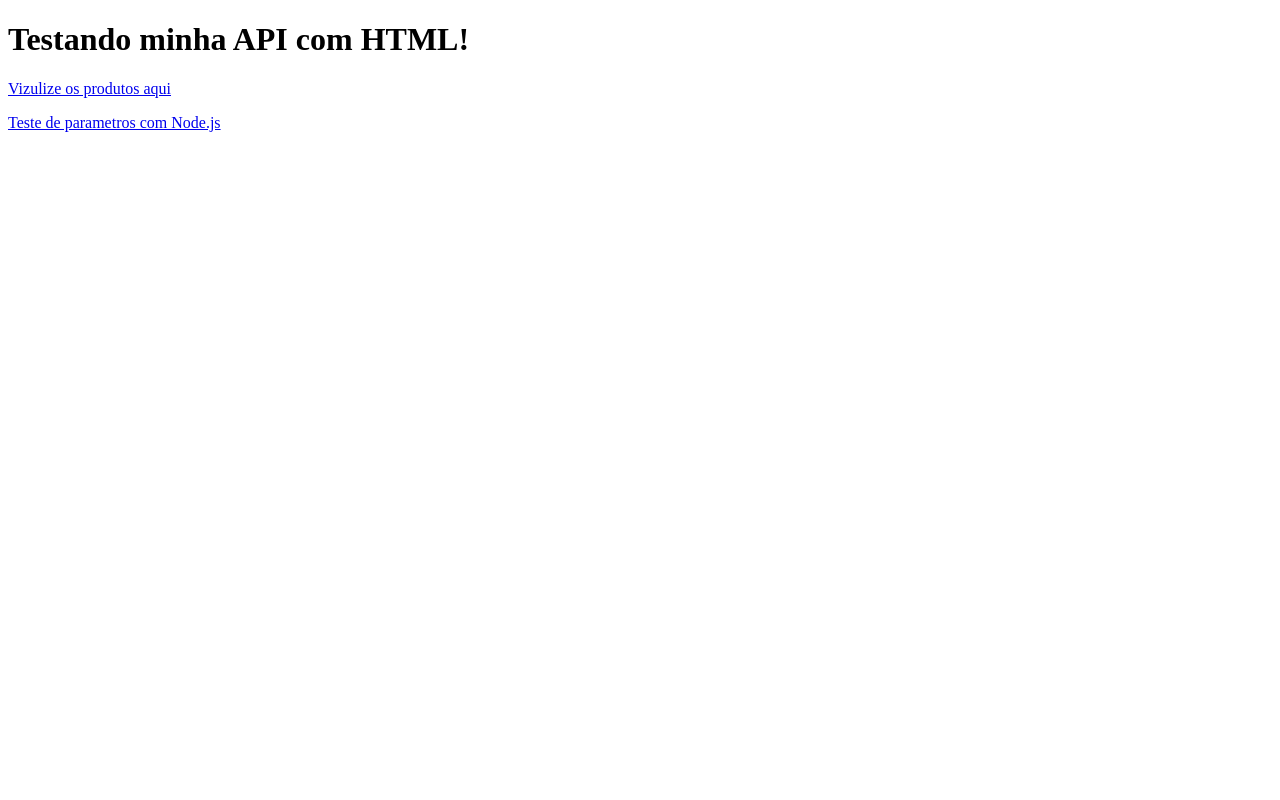
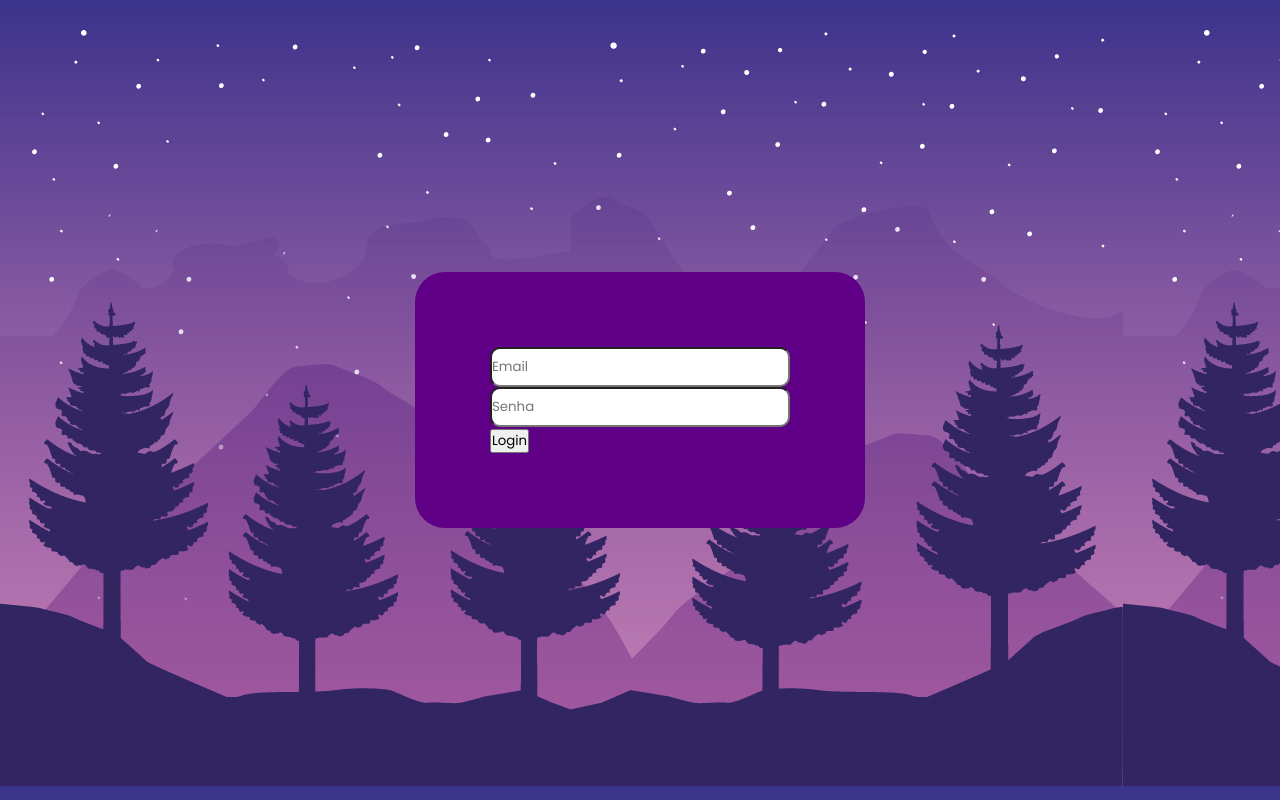
Before and after one commit to Dorgark/Estagio, a website: page Front/index.html in a window 1280 px wide. Drawn offline with Linux system fonts and the light colour scheme; a web font is replaced by a local one.

Commit message:
update login screen
foi adicionado uma tela de login porem inacabada e sem funcionalidade

```diff
--- a/Front/index.html
+++ b/Front/index.html
@@ -4,11 +4,29 @@
     <meta charset="UTF-8">
     <meta name="viewport" content="width=device-width, initial-scale=1.0">
     <title>Document</title>
+    <link rel="stylesheet" href="style.css">
+    <script src="/Front/script.js" defer></script>
 </head>
 <body>
-    <h1> Testando minha API com HTML! </h1>
+    <header>
 
-        <p><a href="http://localhost:8081/produtos">Vizulize os produtos aqui</a></p>
-        <p><a href="http://localhost:8081/parametros/caique/back-end/vermelho">Teste de parametros com Node.js</a></p>
+
+
+    </header>
+
+    <body>
+        <div class="divLogin">
+            <forms>
+                <div class="inputBox">
+                    <input placeholder="Email" type="email">
+                </div>
+                <div class="inputBox">
+                    <input placeholder="Senha" type="password">
+                </div>
+                <button type="submit">Login</button>
+            </forms>
+        </div>
+    </body>
+
 </body>
 </html>
--- /dev/null
+++ b/Front/style.css
@@ -0,0 +1,32 @@
+@import url('https://fonts.googleapis.com/css2?family=Google+Sans+Code:ital,wght@0,300..800;1,300..800&family=Lato:ital,wght@0,100;0,300;0,400;0,700;0,900;1,100;1,300;1,400;1,700;1,900&family=Poppins:ital,wght@0,100;0,200;0,300;0,400;0,500;0,600;0,700;0,800;0,900;1,100;1,200;1,300;1,400;1,500;1,600;1,700;1,800;1,900&display=swap');
+
+*{
+    margin: 0;
+    padding: 0;
+    box-sizing: border-box;
+    font-family: "Poppins", sans-serif;
+}
+
+body{
+    display: flex;
+    justify-content: center;
+    align-items: center;
+    background: url(/Front/img/background.jpg);
+    height: 100vh;
+    width: 100vw;
+}
+
+.divLogin
+{
+    display: flex;
+    justify-content: center;
+    background-color: rgb(96, 0, 134);
+    padding: 75px;
+    border-radius: 30px;
+}
+
+input{
+    height: 40px;
+    width: 300px;
+    border-radius: 10px;
+}
--- a/index.js
+++ b/server.js
@@ -17,7 +17,7 @@ mongoose.connect("mongodb+srv://caiquebpa:wotAmqQAA3GCmz9y@cluster0.yhtdz1g.mong
     .catch((err) => console.log(err))
 
 
-app.post("/produtos", async (req, res) => {
+app.post("/produto", async (req, res) => {
     try{
         const novoProduto = await produto.create(req.body)
         res.json(novoProduto)
```
Also changed, not shown: Front/img/background.jpg (added), Front/script.js (added).
